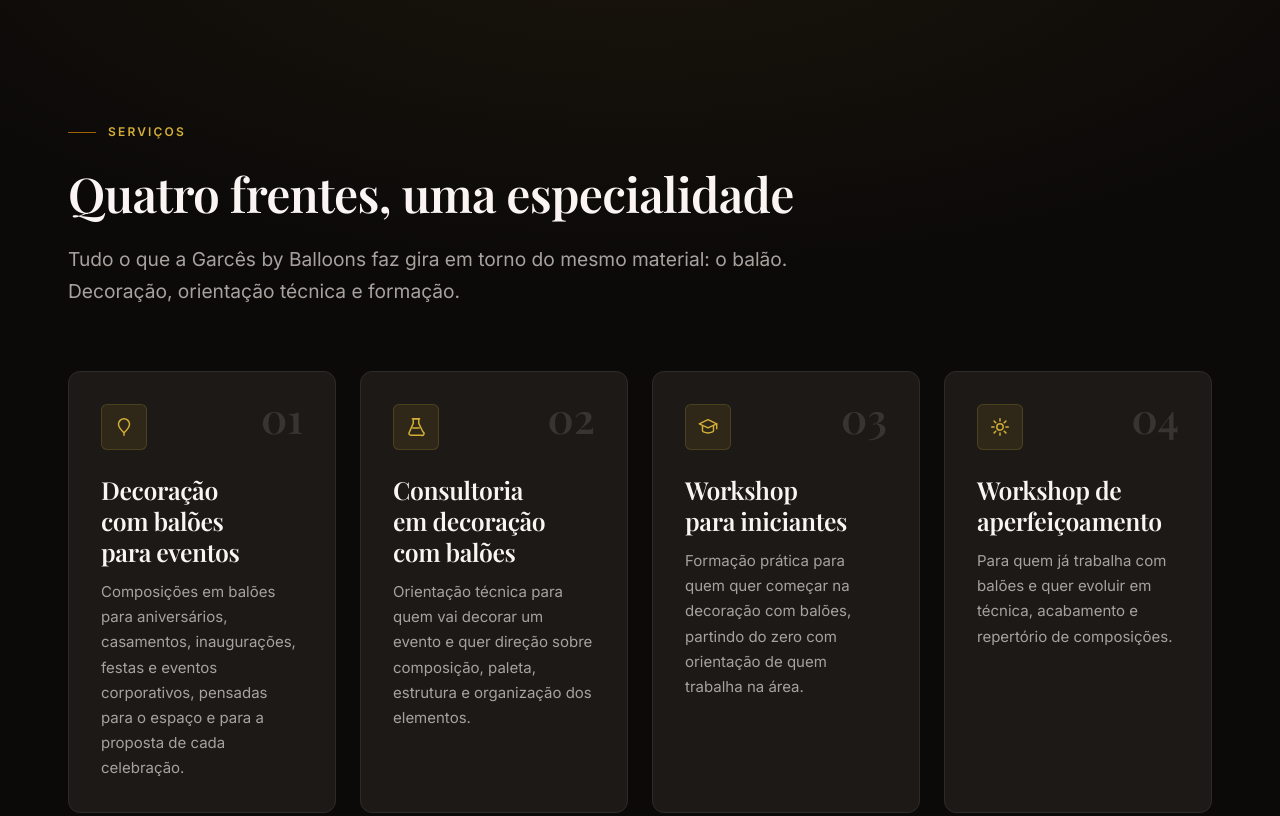
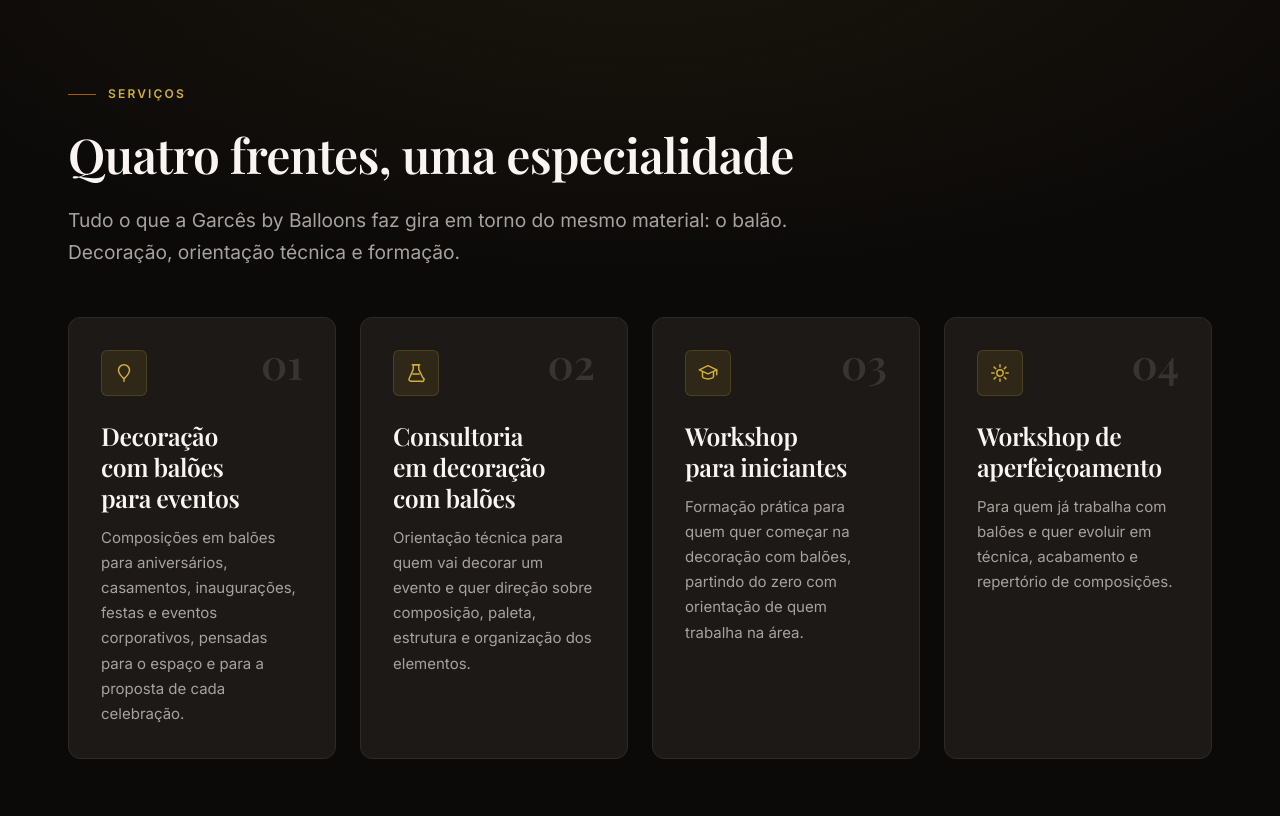
Before and after one commit to josemelao/garcesbyballoons, a website: page index.html in a window 1280 px wide. Shown: the part 1102-1918 px from the top of the page. Drawn offline with nearby package versions, Linux system fonts and the light colour scheme; a web font is replaced by a local one.

Commit message:
style: reduz padding vertical das secoes (~30%)

```diff
--- a/assets/css/styles.css
+++ b/assets/css/styles.css
@@ -147,7 +147,7 @@ p { text-wrap: pretty; }
 
 .section-head {
   max-width: 760px;
-  margin-bottom: var(--sp-16);
+  margin-bottom: var(--sp-12);
 }
 .section-head--center {
   margin-inline: auto;
--- a/assets/css/tokens.css
+++ b/assets/css/tokens.css
@@ -75,7 +75,7 @@
   --sp-24: 96px;
   --sp-32: 128px;
 
-  --section-y: clamp(64px, 9vw, 128px);
+  --section-y: clamp(48px, 6vw, 88px);
   --gutter:    clamp(20px, 5vw, 48px);
 
   /* --- Layout ------------------------------------------------------------ */
```
